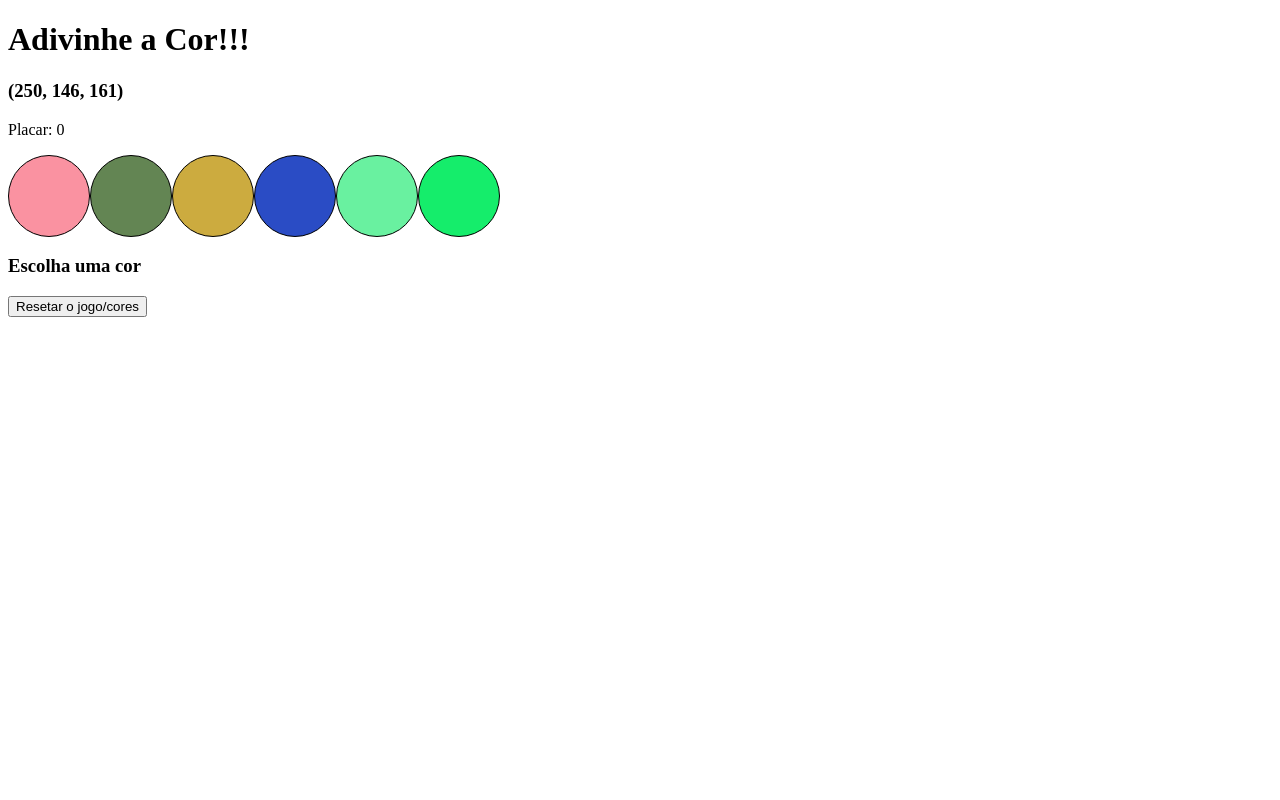
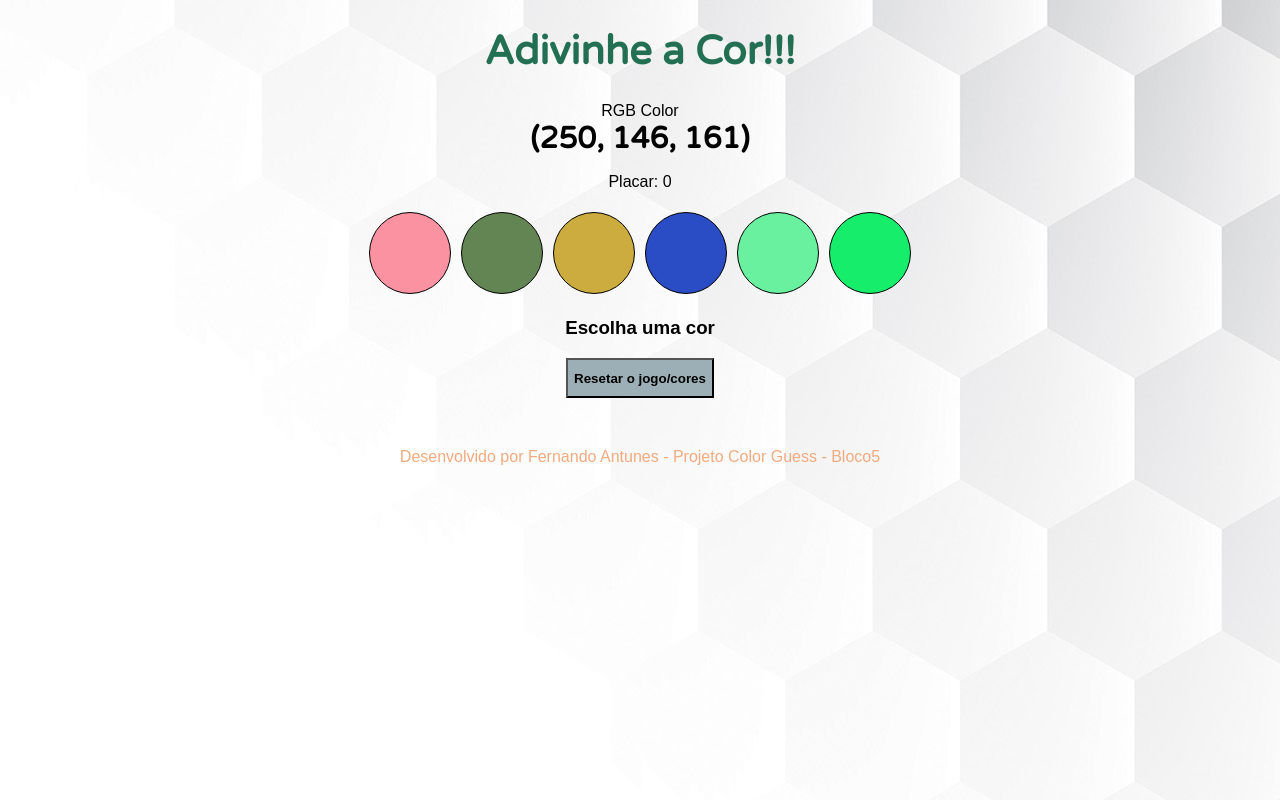
Before and after one commit to FernandoAntunesFilho/project-color-guess, a plain HTML site: page index.html in a window 1280 px wide. Drawn offline with Linux system fonts and the light colour scheme.

Commit message:
Melhorias esteticas

```diff
--- a/index.html
+++ b/index.html
@@ -4,12 +4,16 @@
     <meta charset="UTF-8">
     <meta name="viewport" content="width=device-width, initial-scale=1.0">
     <link rel="stylesheet" href="style.css">
+    <link href="https://fonts.googleapis.com/css2?family=Varela+Round&display=swap" rel="stylesheet">
     <title>Adivinhe a cor</title>
 </head>
 <body>
-    <h1 id='title'>Adivinhe a Cor!!!</h1>
-    <h3 id='rgb-color'>(168, 34, 1)</h3>
-    <p id='score'>Placar: 0</p>
+    <div class='center'>
+        <h1 id='title'>Adivinhe a Cor!!!</h1>
+        <p id='subtitle'>RGB Color</p>
+        <h3 id='rgb-color'>(168, 34, 1)</h3>
+        <p id='score'>Placar: 0</p>
+    </div>
 
     <div class="ball-container">
         <div class='ball'></div>
@@ -20,9 +24,15 @@
         <div class='ball'></div>
     </div>
 
-    <h3 id='answer'>Escolha uma cor</h3>
+    <h3 class="center" id='answer'>Escolha uma cor</h3>
 
-    <button id='reset-game'>Resetar o jogo/cores</button>
+    <div id='button-container'>
+        <button id='reset-game'>Resetar o jogo/cores</button>
+    </div>
+
+    <footer class="center" id="rodape">
+        <p>Desenvolvido por Fernando Antunes - Projeto Color Guess - Bloco5</p>
+    </footer>
 
     <script src="script.js"></script>
 </body>
--- a/style.css
+++ b/style.css
@@ -1,10 +1,14 @@
 body {
   border: 0;
   padding: 0;
+  background-image: url(imgs/background-white.jpg);
+  background-size: auto;
+  font-family: sans-serif;
 }
 
 .ball-container {
   display: flex;
+  justify-content: center;
 }
 
 .ball {
@@ -12,4 +16,41 @@ body {
   border-radius: 100%;
   height: 80px;
   width: 80px;
+  margin: 5px;
 }
+
+.center {
+  text-align: center;
+}
+
+#button-container {
+  display: flex;
+  justify-content: center;
+}
+
+#title {
+  font-family: 'Varela Round', sans-serif;
+  font-size: 40px;
+  color: rgb(34, 111, 84);
+}
+
+#reset-game{
+  height: 40px;
+  font-weight: bold;
+  background-color: rgb(156, 175, 183);
+}
+
+#rodape {
+  margin-top: 50px;
+  color: rgb(242, 170, 126);
+}
+
+#rgb-color{
+  font-size: 30px;
+  font-family: 'Varela Round', sans-serif;
+  margin: 0;
+}
+
+#subtitle {
+  margin-bottom: 0;
+}
```
Also changed, not shown: imgs/background-white.jpg (added), imgs/paint-palette.jpg (added).
